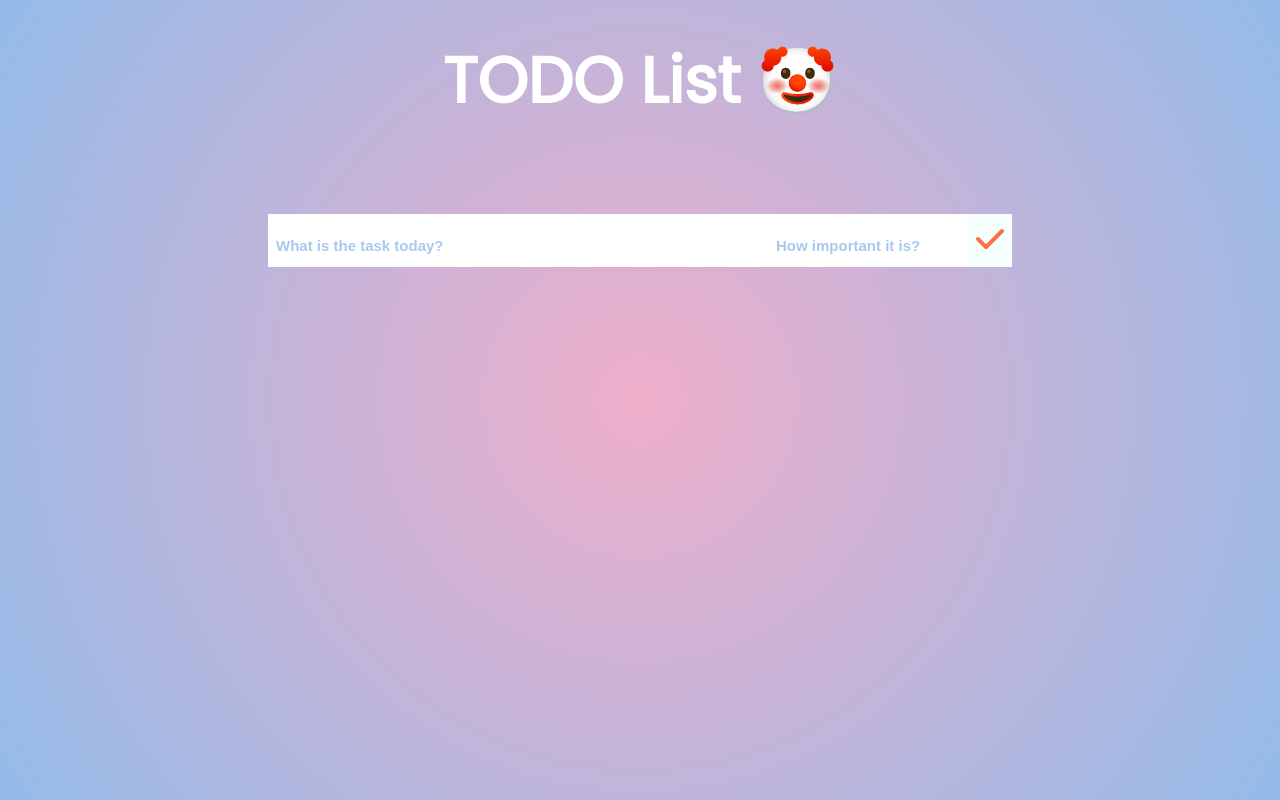
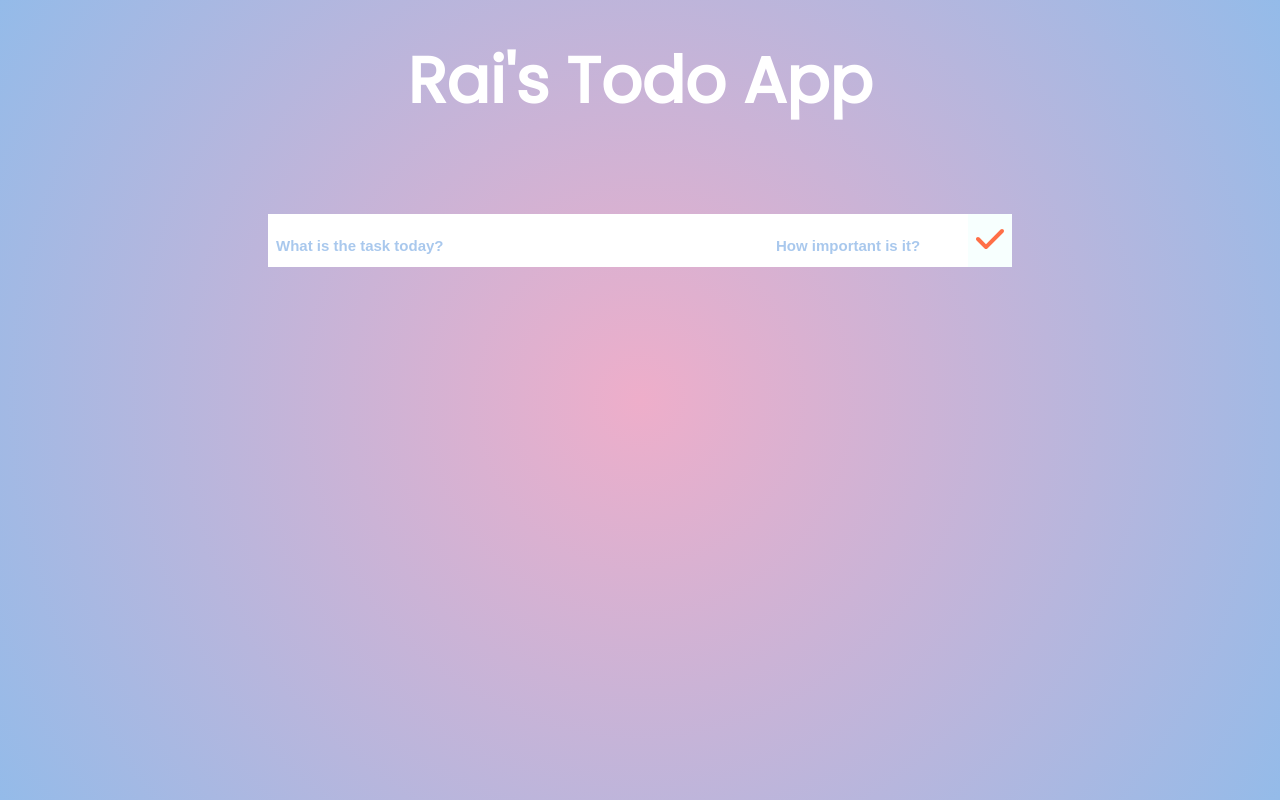
Before and after one commit to M-Hassan-Raza/react-todo, a React (Create React App) app: page / in a window 1280 px wide. Built offline with nearby package versions, Linux system fonts and the light colour scheme.

Commit message:
Fixed Page title, fixed fevicon

```diff
--- a/public/index.html
+++ b/public/index.html
@@ -32,7 +32,7 @@
       work correctly both with client-side routing and a non-root public URL.
       Learn how to configure a non-root public URL by running `npm run build`.
     -->
-    <title>TODO App</title>
+    <title>Todo App</title>
   </head>
   <body>
     <noscript>You need to enable JavaScript to run this app.</noscript>
--- a/src/App.js
+++ b/src/App.js
@@ -11,7 +11,7 @@ function App() {
   return (
     <div className="App">
       <header>
-        <h1>TODO List 🤡</h1>
+        <h1>Rai's Todo App</h1>
       </header>
       <Form
         todosList={todosList}
--- a/src/components/Form.js
+++ b/src/components/Form.js
@@ -29,7 +29,7 @@ function Form(props) {
         <form onSubmit={submitHandler}>
             <input onChange={inputTextHandler} value={props.inputText} type="text" className="todo-input" placeholder="What is the task today?"
                 required />
-            <input onChange={inputPriorityHandler} value={props.priority} type="number" min="1" max="10" className="priority" placeholder="How important it is?"
+            <input onChange={inputPriorityHandler} value={props.priority} type="number" min="1" max="10" className="priority" placeholder="How important is it?"
                 required />
             <button className="todo-button" type="submit">
                 <FontAwesomeIcon icon={faCheck} />
--- a/src/components/Todo.js
+++ b/src/components/Todo.js
@@ -1,6 +1,5 @@
 import React from "react";
 import { FontAwesomeIcon } from '@fortawesome/react-fontawesome';
-import { faPenToSquare } from '@fortawesome/free-solid-svg-icons';
 import { faTrash } from '@fortawesome/free-solid-svg-icons';
 import { faArrowUp } from '@fortawesome/free-solid-svg-icons';
 import { faPlus } from '@fortawesome/free-solid-svg-icons';
```
